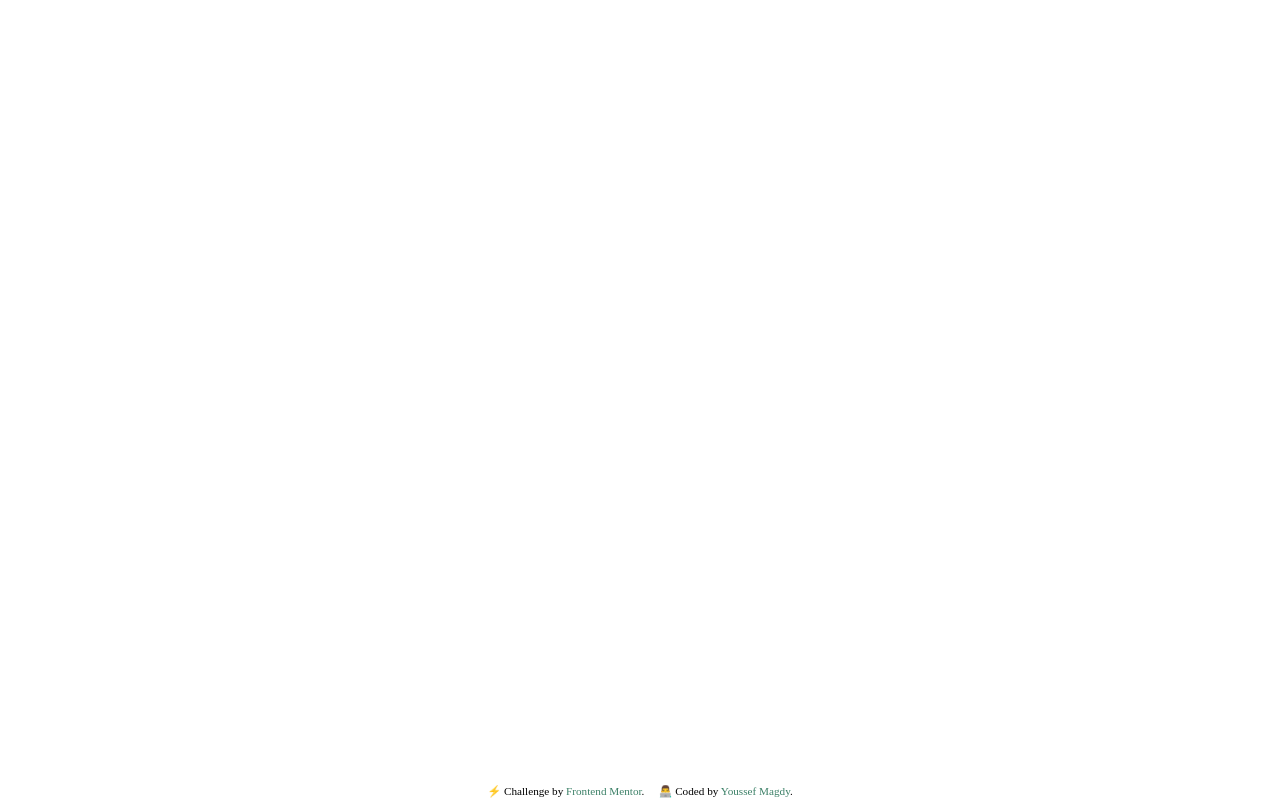
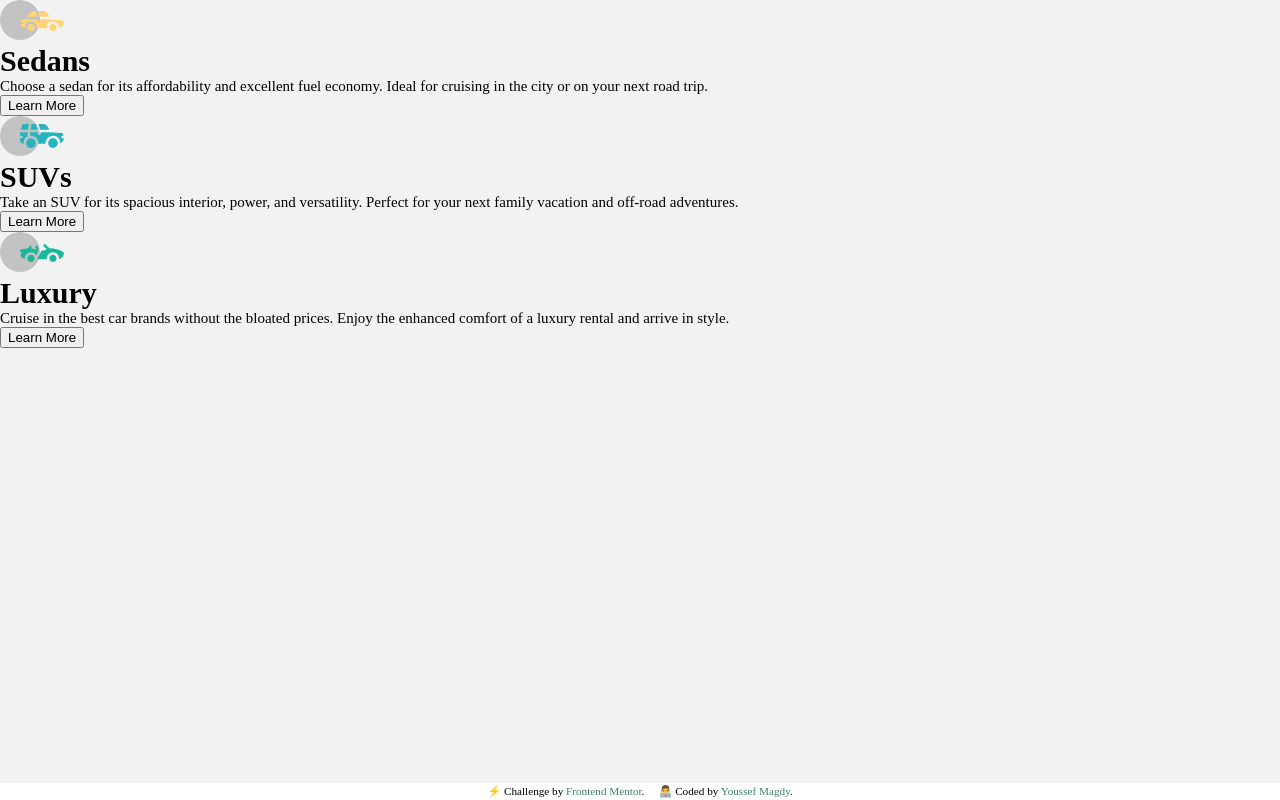
Before and after one commit to youssefmagdy21/frontendmentor-3column-preview-card-component, a plain HTML site: page index.html in a window 1280 px wide. Drawn offline with Linux system fonts and the light colour scheme.

Commit message:
added html structure

```diff
--- a/css/styles.css
+++ b/css/styles.css
@@ -18,6 +18,8 @@ body {
   padding: 0;
   width: inherit;
   height: inherit;
+  font-size: 0.9375rem;
+  background-color: hsl(0, 0%, 95%);
 }
 h1,
 h2,
@@ -25,8 +27,15 @@ h3 {
   font-weight: 700;
   margin: 0;
 }
+h1,
+h2,
+h3,
+button {
+  /* color: hsl(0, 0%, 95%); */
+}
 p {
   margin: 0;
+  /* color: hsla(0, 0%, 100%, 0.75); */
 }
 
 /* -----------------------------main content styles--------------------------- */
@@ -55,7 +64,7 @@ p {
 
 /* -----------------------------media quiries--------------------------- */
 
-@media only screen and (min-width: 768px) {
+@media only screen and (min-width: 48rem) {
   /* for desktop */
 }
 
@@ -73,12 +82,6 @@ Very dark cyan: hsl(179, 100%, 13%)
 Transparent white (paragraphs): hsla(0, 0%, 100%, 0.75)
 Very light gray (background, headings, buttons): hsl(0, 0%, 95%)
 
-## Typography
-
-### Body Copy
-
-- Font size: 15px
-
 ### Font
 
 - Family: [Lexend Deca](https://fonts.google.com/specimen/Lexend+Deca)
--- a/index.html
+++ b/index.html
@@ -20,6 +20,35 @@
     <title>Frontend Mentor | 3-column preview card component</title>
   </head>
   <body>
+    <main class="main-container">
+      <div class="card-container" id="card-1">
+        <img src="./images/icon-sedans.svg" alt="car icon" class="card-icon" />
+        <h1 class="card-title">Sedans</h1>
+        <p class="card-info">
+          Choose a sedan for its affordability and excellent fuel economy. Ideal
+          for cruising in the city or on your next road trip.
+        </p>
+        <button class="card-btn">Learn More</button>
+      </div>
+      <div class="card-container" id="card-2">
+        <img src="./images/icon-suvs.svg" alt="car icon" class="card-icon" />
+        <h1 class="card-title">SUVs</h1>
+        <p class="card-info">
+          Take an SUV for its spacious interior, power, and versatility. Perfect
+          for your next family vacation and off-road adventures.
+        </p>
+        <button class="card-btn">Learn More</button>
+      </div>
+      <div class="card-container" id="card-3">
+        <img src="./images/icon-luxury.svg" alt="car icon" class="card-icon" />
+        <h1 class="card-title">Luxury</h1>
+        <p class="card-info">
+          Cruise in the best car brands without the bloated prices. Enjoy the
+          enhanced comfort of a luxury rental and arrive in style.
+        </p>
+        <button class="card-btn">Learn More</button>
+      </div>
+    </main>
     <footer class="attribution">
       ⚡ Challenge by
       <a href="https://www.frontendmentor.io?ref=challenge" target="_blank"
@@ -29,15 +58,3 @@
     </footer>
   </body>
 </html>
-
-<!--   Sedans
-  Choose a sedan for its affordability and excellent fuel economy. Ideal for cruising in the city
-  or on your next road trip.
-
-  SUVs
-  Take an SUV for its spacious interior, power, and versatility. Perfect for your next family vacation
-  and off-road adventures.
-
-  Luxury
-  Cruise in the best car brands without the bloated prices. Enjoy the enhanced comfort of a luxury
-  rental and arrive in style. -->
```
